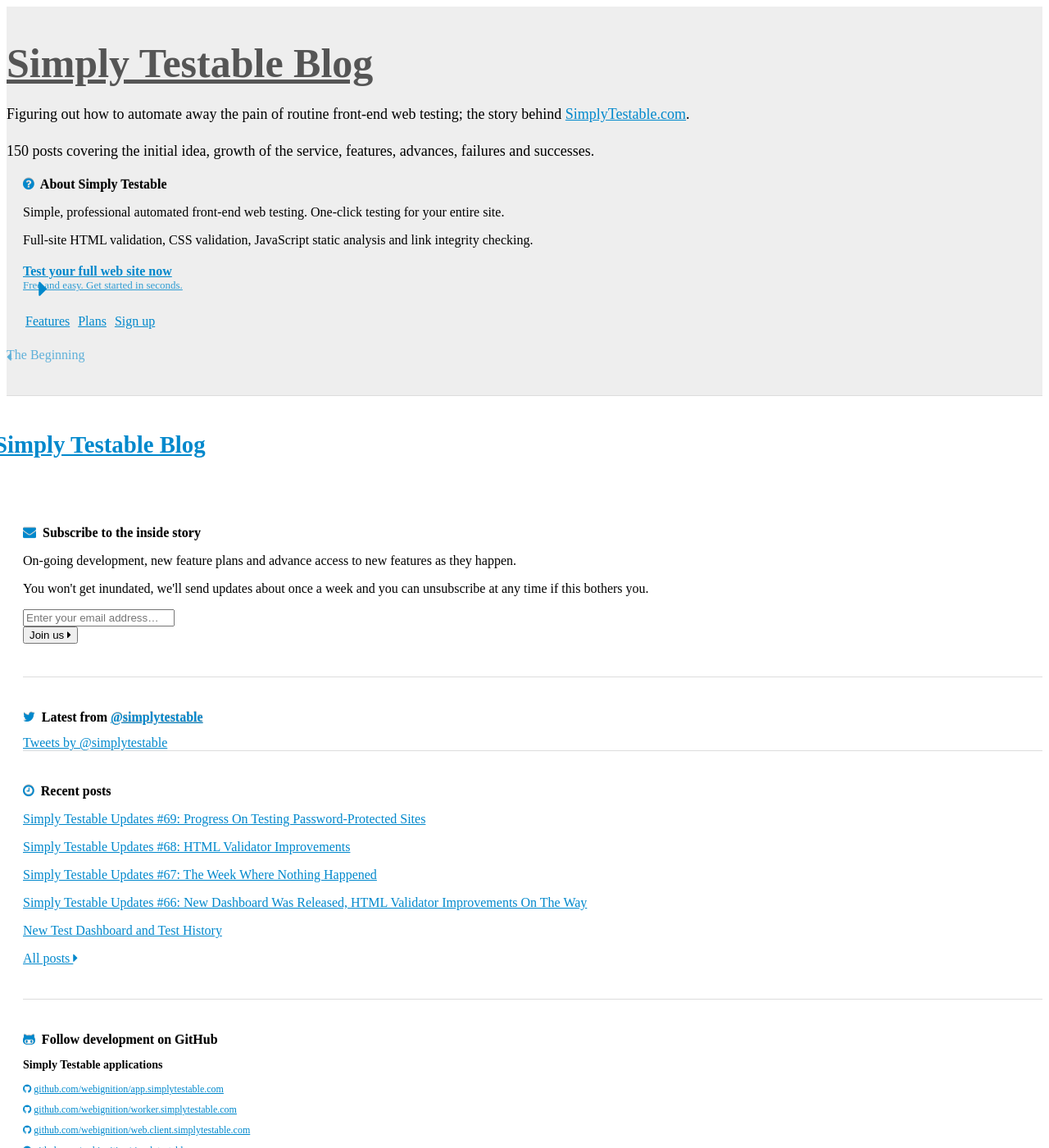
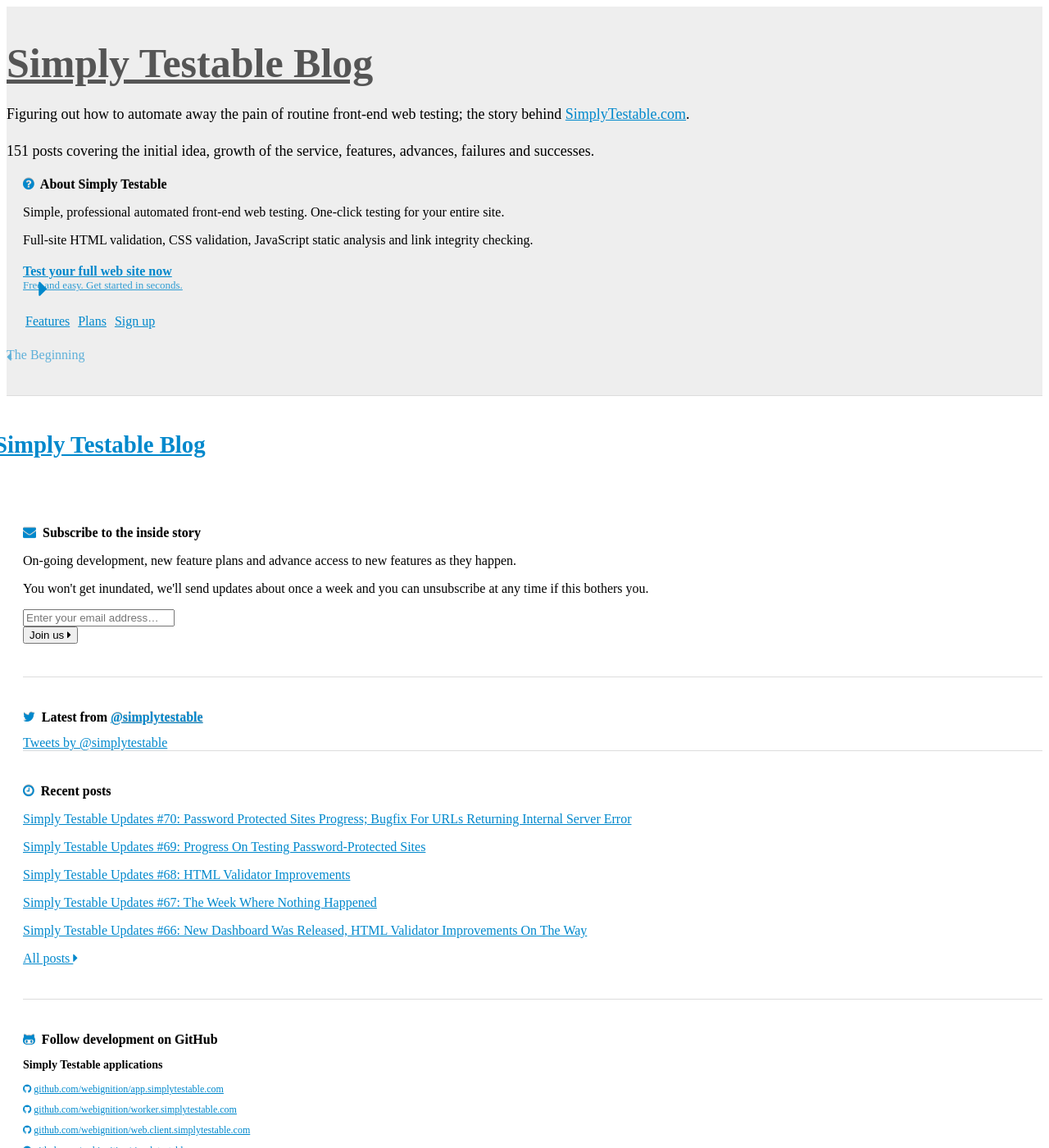
Before and after one commit to webignition/blog.simplytestable.com, a Jekyll site: the page built from index.html, in a window 1280 px wide and 1400 px high. Shown: the whole window at 82% size. Built offline with Jekyll 4.4.1, drawn with Linux system fonts in a browser that asks for light colours; nearby versions of some CDN libraries; comment, search, counter and statistics services are not loaded; a style sheet for code colours, icons or effects is not loaded.

Commit message:
70th newsletter notification

```diff
--- /dev/null
+++ b/_posts/2013-12-18-simply-testable-updates-70.html
@@ -0,0 +1,15 @@
+---
+layout: newsletter
+title: "Simply Testable Updates #70: Password Protected Sites Progress; Bugfix For URLs Returning Internal Server Error"
+author:
+    name: Jon Cram
+    url: http://webignition.net
+continue_reading: false
+newsletter:
+    issue_number: 70th
+    url: http://us5.campaign-archive1.com/?u=ac75e33d993d2b502e333ddd0&amp;id=5cb49eccbf
+    highlights:
+        - Core application being updated for testing password-protected sites
+        - Bugfix for obscure HTML validation issue
+    closing_sentence: Expect the next newsletter a week from now on December 25. Or maybe December 24 or 26 or 27.
+---
--- a/archive/index.html
+++ b/archive/index.html
@@ -6,6 +6,28 @@ is_archive: true
 <ol class="archive">
 
 
+    <li value="151">
+        <h2><a href="/simply-testable-updates-70/">Simply Testable Updates #70: Password Protected Sites Progress; Bugfix For URLs Returning Internal Server Error </a></h2>
+        <p class="post-date">December 18, 2013</p>
+
+
+
+
+
+
+
+
+
+    <p>
+        Our <a href="http://us5.campaign-archive1.com/?u=ac75e33d993d2b502e333ddd0&amp;id=5cb49eccbf">70th updates newsletter</a> went out today.
+    </p>
+
+
+
+
+    </li>
+
+
     <li value="150">
         <h2><a href="/simply-testable-updates-69/">Simply Testable Updates #69: Progress On Testing Password-Protected Sites </a></h2>
         <p class="post-date">December 11, 2013</p>
```
Also changed, not shown: sitemap.xml (+7 -3 lines).
